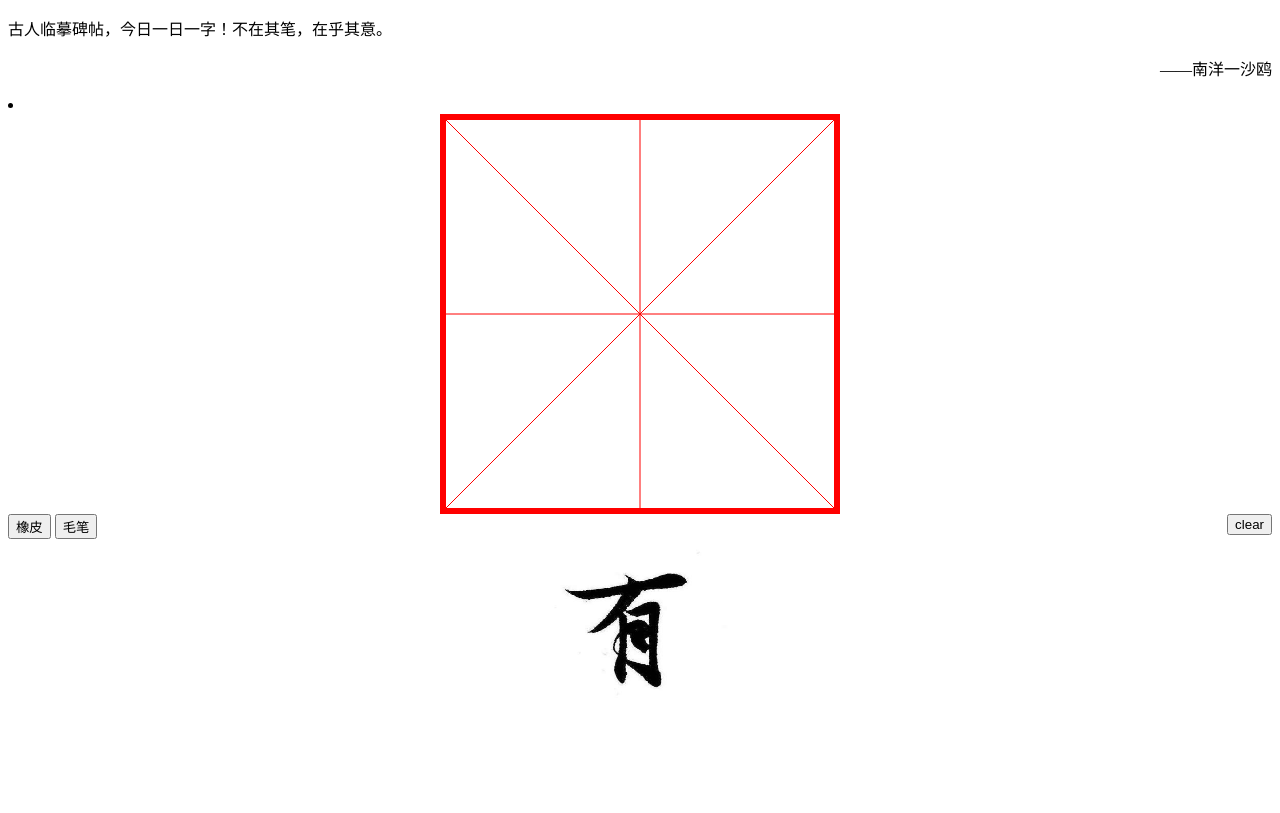
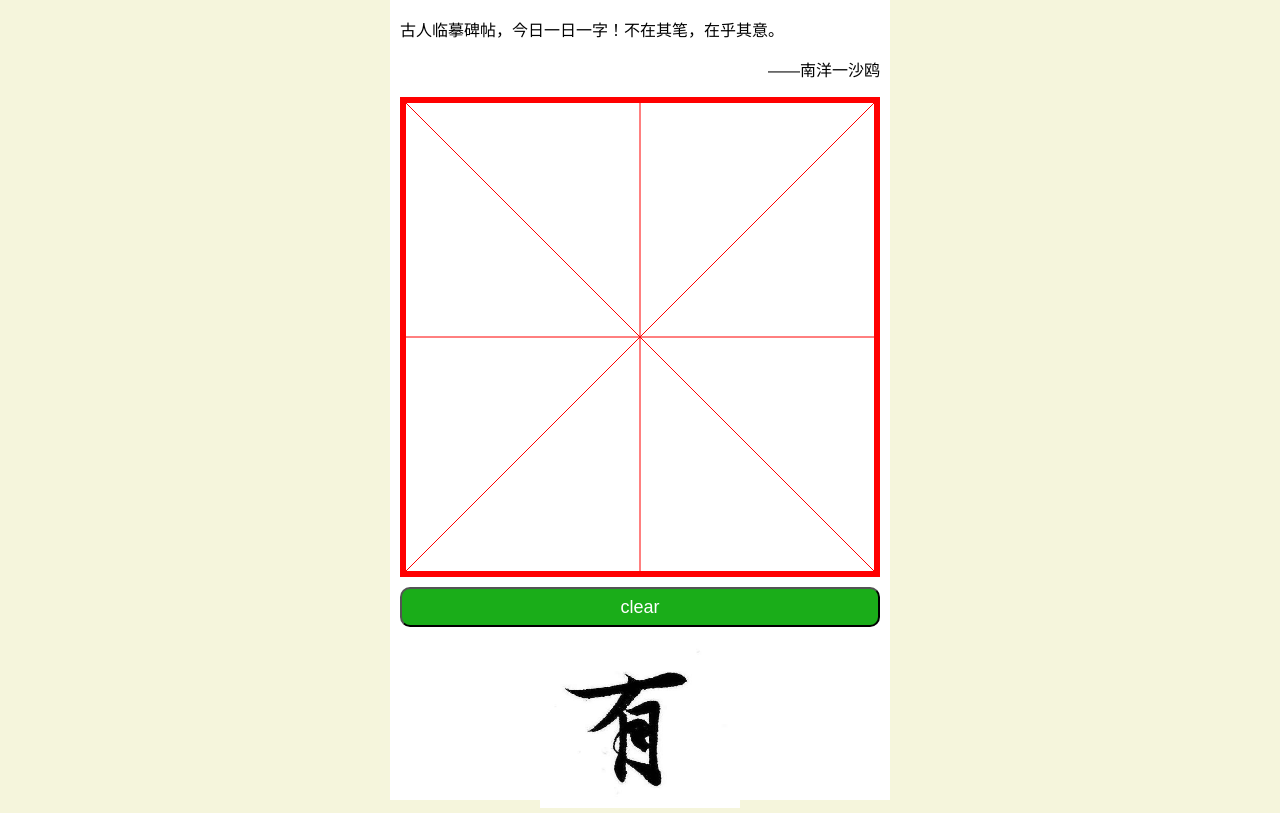
Before and after one commit to wuhaifengdhu/Calligraphy, a plain HTML site: page index.html in a window 1280 px wide. Drawn offline with nearby package versions, Linux system fonts and the light colour scheme.

Commit message:
update css

```diff
--- a/css/mbz.css
+++ b/css/mbz.css
@@ -1,14 +1,37 @@
+body {
+    font-family: -apple-system-font,Helvetica Neue,Helvetica,sans-serif, Georgia, "Times New Roman", "Microsoft YaHei", "微软雅黑", STXihei, "华文细黑", serif;
+    max-width: 500px;
+    height: 100%;
+    margin: 0 auto;
+}
+
+html {
+    height: 100%;
+    background-color: beige;
+}
+
+li {
+    padding: 0;
+    margin: 0;
+    list-style-type: none;
+}
+
+.bar{
+    width: 100%;
+    height: 1px;
+}
+
 .mbz{
     display: block;
     margin: 0 auto;
 }
 
-#tool #clear{
-    float: right;
+.clear{
+    clear: both;
 }
 
-.clear{
-    clear: both;
+.tool{
+    margin: 0 0 10px 0;
 }
 
 .left{
@@ -27,3 +50,23 @@
 .center{
     text-align: center;
 }
+
+.tab-content{
+    padding: 0 10px 0 10px;
+    height: 100%;
+    background-color: #FFFFFF;
+}
+
+.button{
+    margin: 10px 0 0 0;
+    width: 100%;
+    height: 40px;
+    background-color: #1aad19;
+    border-radius:10px;
+    -webkit-border-radius:10px;
+    -o-border-radius:10px;
+    -moz-border-radius:10px;
+    font-size: 18px;
+    color: #fff;
+    overflow: hidden;
+}
--- a/index.html
+++ b/index.html
@@ -6,7 +6,9 @@
     <title>一日一字</title>
     <link rel="stylesheet" href="css/mbz.css">
 </head>
-<body>
+<body ontouchstart>
+    <div class="tab-content">
+        <div class="bar"></div>
         <div>
             <p class="left">古人临摹碑帖，今日一日一字！不在其笔，在乎其意。</p>
             <p class="right">——南洋一沙鸥</p>
@@ -15,21 +17,21 @@
             <li>
                 <canvas id="mbz1" class="mbz"></canvas>
             </li>
-        <!--<li>-->
-            <!--<canvas id="mbz2" class="mbz"></canvas>-->
-        <!--</li>-->
         </nav>
 
 
-    <div id="tool">
-        <input type="button" id="eraser" value="橡皮" />
+        <div class="tool">
+            <!--<input type="button" id="eraser" value="橡皮" />-->
             <!--<input type="button" id="gb" value="钢笔" />-->
-        <input type="button" id="mb" value="毛笔" />
-        <input type="button" id="clear" value="clear" />
+            <!--<input type="button" id="mb" value="毛笔" />-->
+            <input type="button" id="clear" value="clear" class="button"/>
         </div>
 
-    <div class="center">
+        <div class="bar"></div>
+        <div class="center gallery">
             <img class="crop" src="img/1.jpeg">
+        </div>
+        <div class="bar"></div>
     </div>
     <script type="text/javascript" src="http://code.jquery.com/jquery-1.8.3.min.js"></script>
     <script type="text/javascript" src="js/mbz-0.1.js"></script>
--- a/js/mbz-0.1.js
+++ b/js/mbz-0.1.js
@@ -4,7 +4,7 @@
 +function($){
     'use strict';
     var MBZ = function (canvasName) {
-        this.canvasWidth = Math.min(400, window.innerWidth - 20);
+        this.canvasWidth = Math.min(480, window.innerWidth - 20);
         this.canvasHeight = this.canvasWidth;
 
         this.isMouseDown = false;
@@ -13,7 +13,7 @@
 
         this.penWidth = 15;
         this.canvasName = canvasName;
-    }
+    };
 
 
 
@@ -74,23 +74,18 @@
         //橡皮擦
         var click = 'ontouchstart' in window ? 'touchstart' : 'click';
 
-        $('#eraser')[0].addEventListener(click, function(){
-            that.isEraser = that.isEraser ? false : true;
-        });
+        // $('#eraser')[0].addEventListener(click, function(){
+        //     that.isEraser = that.isEraser ? false : true;
+        // });
 
         //清除画布
         $('#clear')[0].addEventListener(click, function () {
             that.clear();
         });
 
-        //笔型的选择
-        $('#gb')[0].addEventListener(click, function () {
-            that.penWidth = 1;
-        });
-
-        $('#mb')[0].addEventListener(click, function () {
-            that.penWidth = 15;
-        });
+        // $('#mb')[0].addEventListener(click, function () {
+        //     that.penWidth = 15;
+        // });
 
     }
 
```
Lines whose indentation alone changed are shown as unchanged.
